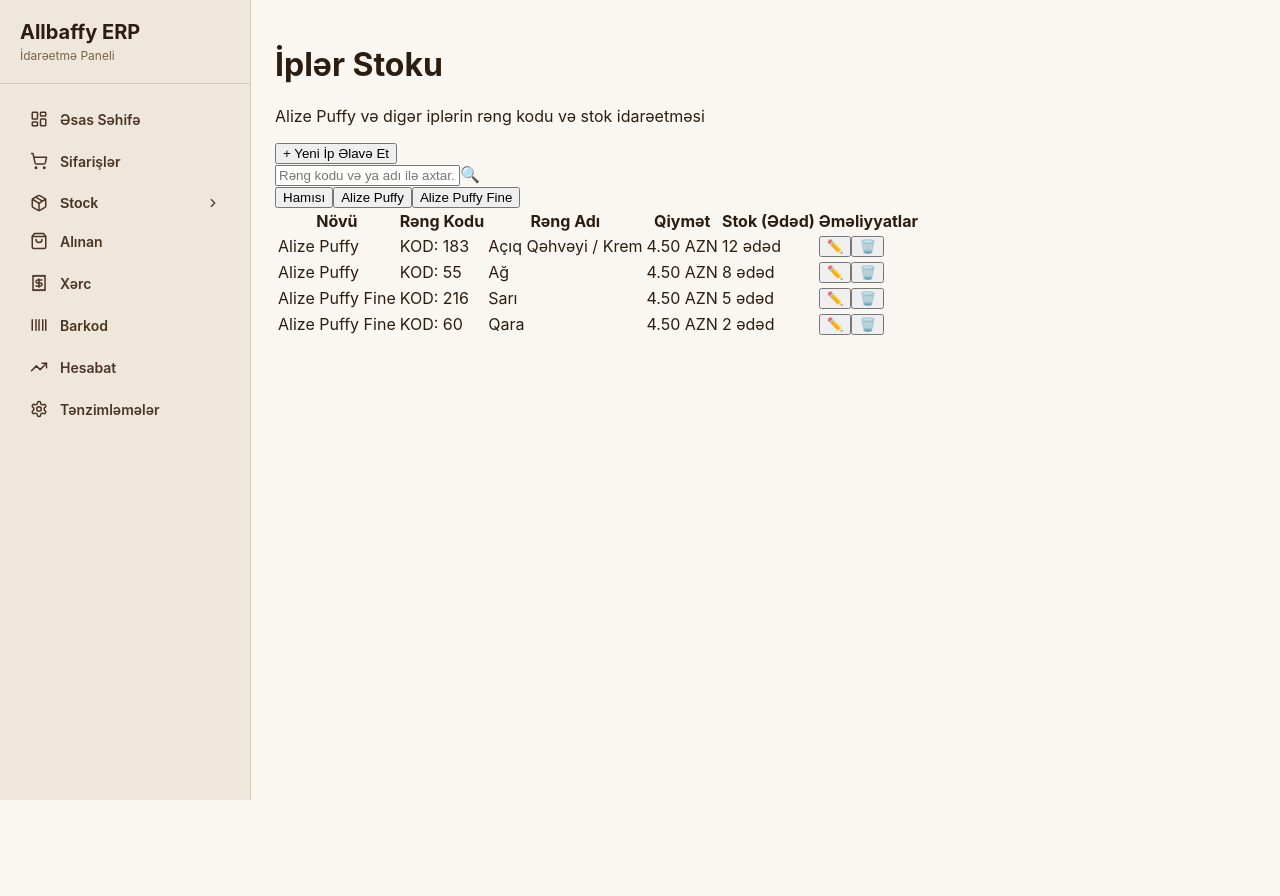
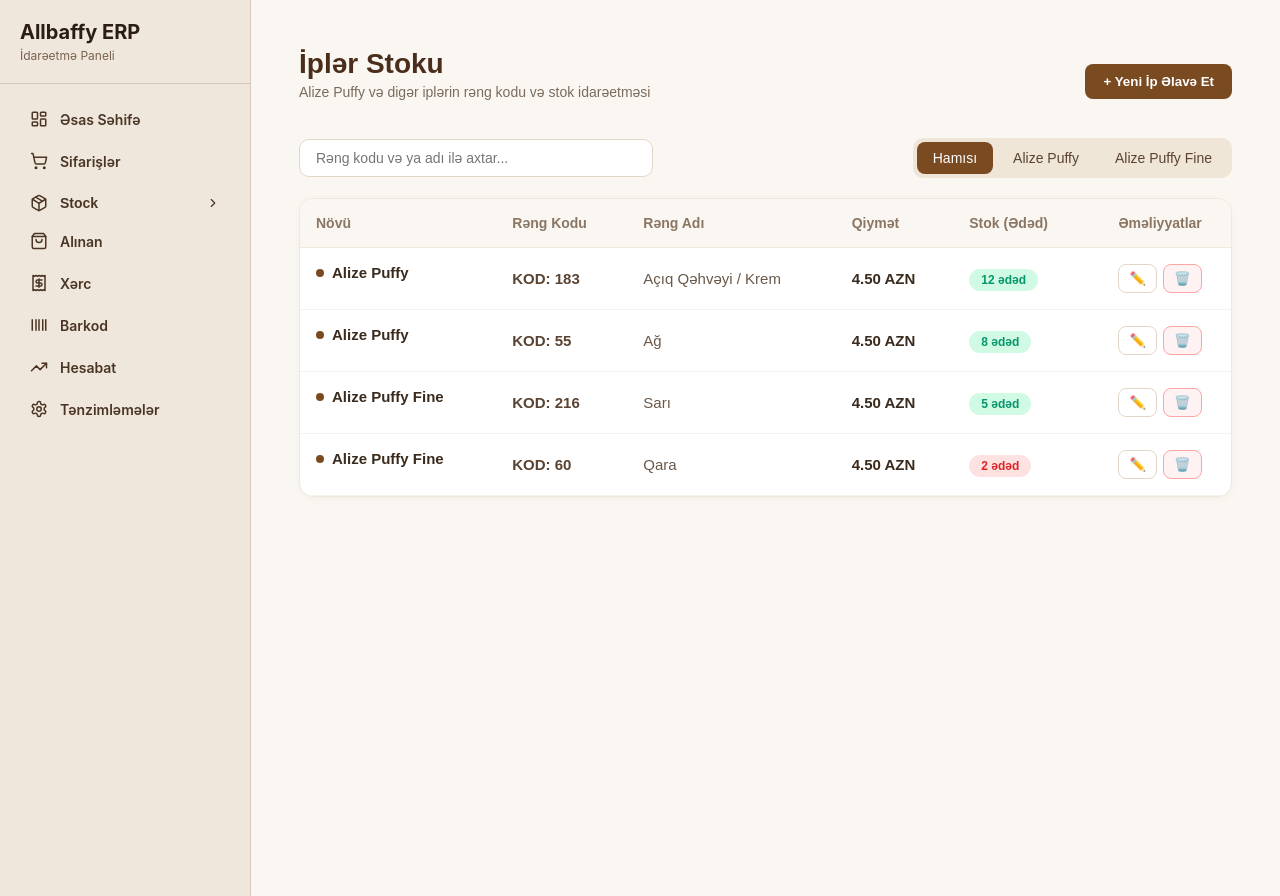
Before and after one commit to intiqamis01-crypto/allbaffy-erp, a React (Vite) app: page /stock/yarns in a window 1280 px wide. Before the commit the page ends 800 px from the top, so only its background shows below. Built offline with nearby package versions, Linux system fonts and the light colour scheme; the HTML template or start-up script is replaced by a standard one.

Commit message:
build yarn stock inventory page for Alize Puffy and Alize Puffy Fine

```diff
--- a/src/pages/Inventory.jsx
+++ b/src/pages/Inventory.jsx
@@ -1,7 +1,6 @@
 import React, { useState } from "react";
 
 export default function Inventory() {
-  // 1. İplərin ilkin siyahısı
   const [yarns, setYarns] = useState([
     { id: 1, type: "Alize Puffy", code: "183", name: "Açıq Qəhvəyi / Krem", price: "4.50 AZN", stock: 12 },
     { id: 2, type: "Alize Puffy", code: "55", name: "Ağ", price: "4.50 AZN", stock: 8 },
@@ -12,23 +11,17 @@
   const [searchTerm, setSearchTerm] = useState("");
   const [selectedCategory, setSelectedCategory] = useState("Hamısı");
 
-  // 2. AXTARIŞ VƏ KATEQORİYA FİLTİRİ (Düzəldildi)
   const filteredYarns = yarns.filter((yarn) => {
     const query = searchTerm.toLowerCase().trim();
-
-    // Həm rəng koduna, həm də rəng adına görə axtarır
     const matchesSearch =
       yarn.code.toLowerCase().includes(query) ||
       yarn.name.toLowerCase().includes(query);
-
-    // Kateqoriyaya görə süzgəc (Hamısı / Alize Puffy / Alize Puffy Fine)
     const matchesCategory =
       selectedCategory === "Hamısı" || yarn.type === selectedCategory;
 
     return matchesSearch && matchesCategory;
   });
 
-  // 3. ƏMƏLİYYAT FUNKSİYALARI (Düzəldildi)
   const handleEdit = (yarn) => {
     alert(`Redaktə olunur: KOD ${yarn.code} - ${yarn.name}`);
   };
@@ -40,43 +33,63 @@
   };
 
   return (
-    <div className="p-6 bg-[#fdfbf7] min-h-screen">
+    <div style={{ padding: "24px", backgroundColor: "#FAF7F2", minHeight: "100vh", fontFamily: "sans-serif" }}>
       {/* BAŞLIQ */}
-      <div className="flex justify-between items-center mb-6">
+      <div style={{ display: "flex", justifyContent: "space-between", alignItems: "center", marginBottom: "24px" }}>
         <div>
-          <h1 className="text-2xl font-bold text-[#4a2e1b]">İplər Stoku</h1>
-          <p className="text-sm text-gray-500">
+          <h1 style={{ fontSize: "28px", fontWeight: "bold", color: "#4A2E1B", margin: 0 }}>İplər Stoku</h1>
+          <p style={{ fontSize: "14px", color: "#7A6B5D", marginTop: "4px" }}>
             Alize Puffy və digər iplərin rəng kodu və stok idarəetməsi
           </p>
         </div>
-        <button className="bg-[#8c5a2b] hover:bg-[#734821] text-white px-4 py-2 rounded-lg font-medium shadow-sm">
+        <button
+          style={{
+            backgroundColor: "#7A4A21",
+            color: "#FFF",
+            border: "none",
+            padding: "10px 18px",
+            borderRadius: "8px",
+            fontWeight: "600",
+            cursor: "pointer",
+          }}
+        >
           + Yeni İp Əlavə Et
         </button>
       </div>
 
-      {/* AXTARIŞ VƏ KATEQORİYA TƏB-LƏRİ */}
-      <div className="flex flex-col sm:flex-row justify-between items-center gap-4 mb-6">
-        <div className="relative w-full sm:w-1/2">
+      {/* AXTARIŞ VƏ TƏB-LƏR */}
+      <div style={{ display: "flex", justifyContent: "space-between", alignItems: "center", marginBottom: "20px", gap: "16px", flexWrap: "wrap" }}>
         <input
           type="text"
           placeholder="Rəng kodu və ya adı ilə axtar..."
           value={searchTerm}
           onChange={(e) => setSearchTerm(e.target.value)}
-            className="w-full pl-10 pr-4 py-2 border border-gray-200 rounded-xl focus:outline-none focus:ring-2 focus:ring-[#8c5a2b]"
+          style={{
+            padding: "10px 16px",
+            border: "1px solid #E2D7C7",
+            borderRadius: "10px",
+            width: "320px",
+            outline: "none",
+            fontSize: "14px",
+            backgroundColor: "#FFF",
+          }}
         />
-          <span className="absolute left-3 top-2.5 text-gray-400">🔍</span>
-        </div>
 
-        <div className="flex bg-[#f3ebd9] p-1 rounded-xl gap-1 w-full sm:w-auto">
+        <div style={{ backgroundColor: "#EFE6D8", padding: "4px", borderRadius: "10px", display: "flex", gap: "4px" }}>
           {["Hamısı", "Alize Puffy", "Alize Puffy Fine"].map((cat) => (
             <button
               key={cat}
               onClick={() => setSelectedCategory(cat)}
-              className={`px-4 py-1.5 rounded-lg text-sm font-medium transition-all ${
-                selectedCategory === cat
-                  ? "bg-[#8c5a2b] text-white"
-                  : "text-[#5c4028] hover:bg-[#e2d5bd]"
-              }`}
+              style={{
+                padding: "8px 16px",
+                borderRadius: "8px",
+                border: "none",
+                fontSize: "14px",
+                fontWeight: "500",
+                cursor: "pointer",
+                backgroundColor: selectedCategory === cat ? "#7A4A21" : "transparent",
+                color: selectedCategory === cat ? "#FFF" : "#5A4332",
+              }}
             >
               {cat}
             </button>
@@ -85,64 +98,76 @@
       </div>
 
       {/* CƏDVƏL */}
-      <div className="bg-white rounded-2xl border border-gray-100 shadow-sm overflow-hidden">
-        <table className="w-full text-left border-collapse">
+      <div style={{ backgroundColor: "#FFF", borderRadius: "14px", border: "1px solid #EFE8DC", overflow: "hidden", boxShadow: "0 2px 8px rgba(0,0,0,0.03)" }}>
+        <table style={{ width: "100%", borderCollapse: "collapse", textAlign: "left" }}>
           <thead>
-            <tr className="border-b border-gray-100 text-sm font-semibold text-gray-500 bg-gray-50/50">
-              <th className="p-4">Növü</th>
-              <th className="p-4">Rəng Kodu</th>
-              <th className="p-4">Rəng Adı</th>
-              <th className="p-4">Qiymət</th>
-              <th className="p-4">Stok (Ədəd)</th>
-              <th className="p-4 text-center">Əməliyyatlar</th>
+            <tr style={{ borderBottom: "1px solid #EFE8DC", backgroundColor: "#FAF7F2", color: "#8A7663", fontSize: "14px" }}>
+              <th style={{ padding: "16px" }}>Növü</th>
+              <th style={{ padding: "16px" }}>Rəng Kodu</th>
+              <th style={{ padding: "16px" }}>Rəng Adı</th>
+              <th style={{ padding: "16px" }}>Qiymət</th>
+              <th style={{ padding: "16px" }}>Stok (Ədəd)</th>
+              <th style={{ padding: "16px", textAlign: "center" }}>Əməliyyatlar</th>
             </tr>
           </thead>
           <tbody>
             {filteredYarns.length > 0 ? (
               filteredYarns.map((yarn) => (
-                <tr key={yarn.id} className="border-b border-gray-50 hover:bg-gray-50/50">
-                  <td className="p-4 flex items-center gap-2 font-medium">
-                    <span className="w-4 h-4 rounded-full border-2 border-[#8c5a2b] flex items-center justify-center">
-                      <span className="w-1.5 h-1.5 rounded-full bg-[#8c5a2b]"></span>
-                    </span>
+                <tr key={yarn.id} style={{ borderBottom: "1px solid #F7F3EC", fontSize: "15px" }}>
+                  <td style={{ padding: "16px", fontWeight: "600", color: "#3A2B1E", display: "flex", alignItems: "center", gap: "8px" }}>
+                    <span style={{ width: "8px", height: "8px", borderRadius: "50%", backgroundColor: "#7A4A21", display: "inline-block" }}></span>
                     {yarn.type}
                   </td>
-                  <td className="p-4 font-semibold text-gray-700">KOD: {yarn.code}</td>
-                  <td className="p-4 text-gray-600">{yarn.name}</td>
-                  <td className="p-4 font-bold">{yarn.price}</td>
-                  <td className="p-4">
+                  <td style={{ padding: "16px", fontWeight: "600", color: "#5A4332" }}>KOD: {yarn.code}</td>
+                  <td style={{ padding: "16px", color: "#6A5849" }}>{yarn.name}</td>
+                  <td style={{ padding: "16px", fontWeight: "bold", color: "#3A2B1E" }}>{yarn.price}</td>
+                  <td style={{ padding: "16px" }}>
                     <span
-                      className={`px-3 py-1 rounded-full text-xs font-semibold ${
-                        yarn.stock < 3
-                          ? "bg-red-100 text-red-600"
-                          : "bg-green-100 text-green-700"
-                      }`}
+                      style={{
+                        padding: "4px 12px",
+                        borderRadius: "20px",
+                        fontSize: "12px",
+                        fontWeight: "600",
+                        backgroundColor: yarn.stock < 3 ? "#FEE2E2" : "#D1FAE5",
+                        color: yarn.stock < 3 ? "#DC2626" : "#059669",
+                      }}
                     >
                       {yarn.stock} ədəd
                     </span>
                   </td>
-                  {/* ƏMƏLİYYAT DÜYMƏLƏRİ */}
-                  <td className="p-4 text-center">
-                    <div className="flex justify-center gap-2">
+                  <td style={{ padding: "16px", textAlign: "center" }}>
                     <button
                       onClick={() => handleEdit(yarn)}
-                        className="p-1.5 border border-gray-200 rounded-lg hover:bg-gray-100 text-gray-600 transition"
+                      style={{
+                        padding: "6px 10px",
+                        border: "1px solid #E2D7C7",
+                        borderRadius: "8px",
+                        backgroundColor: "#FFF",
+                        cursor: "pointer",
+                        marginRight: "6px",
+                      }}
                     >
                       ✏️
                     </button>
                     <button
                       onClick={() => handleDelete(yarn.id)}
-                        className="p-1.5 border border-red-200 rounded-lg bg-red-50 hover:bg-red-100 text-red-500 transition"
+                      style={{
+                        padding: "6px 10px",
+                        border: "1px solid #FCA5A5",
+                        borderRadius: "8px",
+                        backgroundColor: "#FEF2F2",
+                        color: "#DC2626",
+                        cursor: "pointer",
+                      }}
                     >
                       🗑️
                     </button>
-                    </div>
                   </td>
                 </tr>
               ))
             ) : (
               <tr>
-                <td colSpan="6" className="p-8 text-center text-gray-400">
+                <td colSpan="6" style={{ padding: "32px", textAlign: "center", color: "#9A8878" }}>
                   Axtarışa uyğun nəticə tapılmadı.
                 </td>
               </tr>
```
Lines whose indentation alone changed are shown as unchanged.
